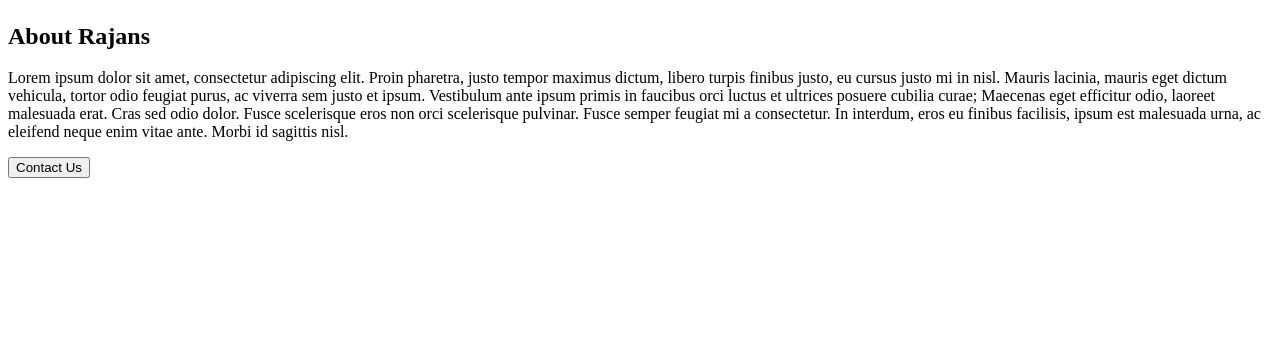
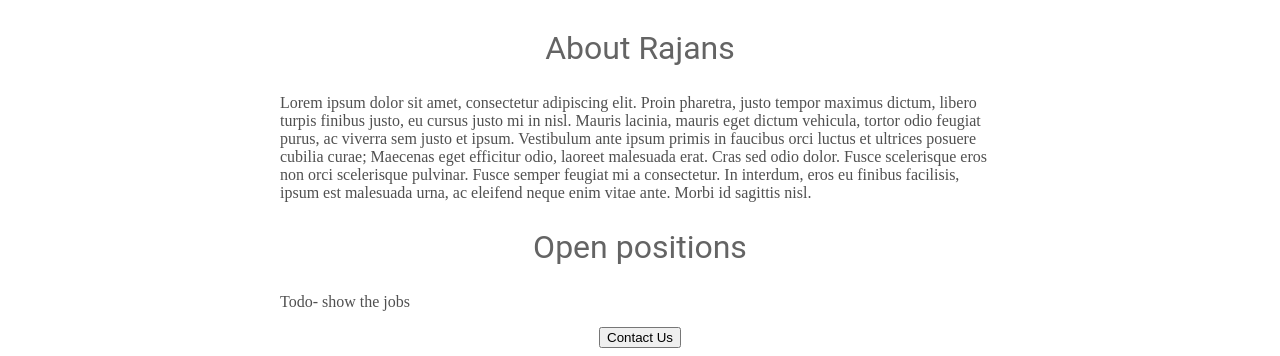
Before and after one commit to Maniraj03/rajans-career-website, a Flask app: page / in a window 1280 px wide. Shown: the part 462-818 px from the top of the page. Before the commit the page ends 640 px from the top, so only its background shows below. Run offline with Flask 2, Linux system fonts and the light colour scheme.

Commit message:
Added html and css

```diff
--- a/templates/home.html
+++ b/templates/home.html
@@ -13,23 +13,48 @@
       #banner{
         width: 100%;
         height:360px;
-        object-fit:cover;
+       object-fit:cover;
 
       }
+      h2{
+        font-size:32px;
+        font-family: roboto;
+        font-weight :normal;
+        color:rgb(100,100,100);
+        text-align:center;
+
+      }
+      p{
+        font: family roboto;
+        color:rgb(80,80,80);
+
+      }
+
+      #container{
+        max-width:720px;
+        margin: 0 auto;
+      }
+
     </style>
   </head>
   <body>
+    <div id="container">
     <h1>Rajans Careers</h1>
     <img id="banner"
  src="https://images.unsplash.com/photo-1450101499163-c8848c66ca85?ixlib=rb-4.0.3&ixid=MnwxMjA3fDB8MHxzZWFyY2h8MTZ8fGpvYnxlbnwwfHwwfHw%3D&auto=format&fit=crop&w=600&q=60"/>
 
   <h2>About Rajans</h2>
   <p>Lorem ipsum dolor sit amet, consectetur adipiscing elit. Proin pharetra, justo tempor maximus dictum, libero turpis finibus justo, eu cursus justo mi in nisl. Mauris lacinia, mauris eget dictum vehicula, tortor odio feugiat purus, ac viverra sem justo et ipsum. Vestibulum ante ipsum primis in faucibus orci luctus et ultrices posuere cubilia curae; Maecenas eget efficitur odio, laoreet malesuada erat. Cras sed odio dolor. Fusce scelerisque eros non orci scelerisque pulvinar. Fusce semper feugiat mi a consectetur. In interdum, eros eu finibus facilisis, ipsum est malesuada urna, ac eleifend neque enim vitae ante. Morbi id sagittis nisl.</p>
+      <h2>Open positions</h2>
 
     <p>
 
+      Todo- show the  jobs
+
     </p>
-
+<div style="text-align:center">
     <button>Contact Us</button>
+    </div>
+    </div>
   </body>
 </html>
```
